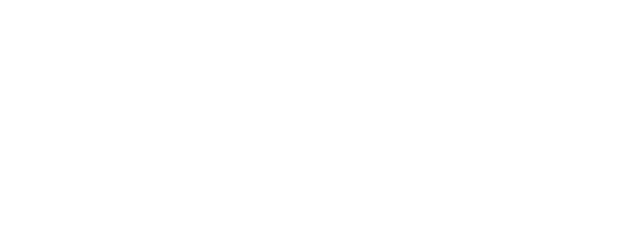
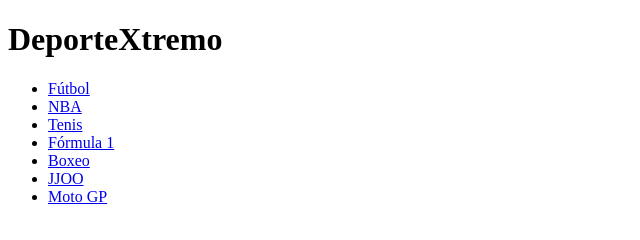
Before and after one commit to JohannaNunez/PWFE-M1-03, a plain HTML site: page index.html in a window 1280 px wide. Shown: the whole page, without its empty margins (0-640 px from the left). Drawn offline with Linux system fonts and the light colour scheme.

Commit message:
Empezando a maquetar el header

```diff
--- a/index.html
+++ b/index.html
@@ -6,6 +6,20 @@
 	<link rel="stylesheet" href="css/style.css">
 </head>
 <BODY>
+	<header>
+			<h1>DeporteXtremo</h1>
+			<nav>
+				<ul>
+						<li><a href="#">Fútbol</a></li>
+						<li><a href="#">NBA</a></li>
+						<li><a href="#">Tenis</a></li>
+						<li><a href="#">Fórmula 1</a></li>
+						<li><a href="#">Boxeo</a></li>
+						<li><a href="#">JJOO</a></li>
+						<li><a href="#">Moto GP</a></li>
+					</ul>
+			</nav>
+	</header>
 	<!-- Area de script -->
 	<script src="js/main.js"></script>
 </BODY>
```
